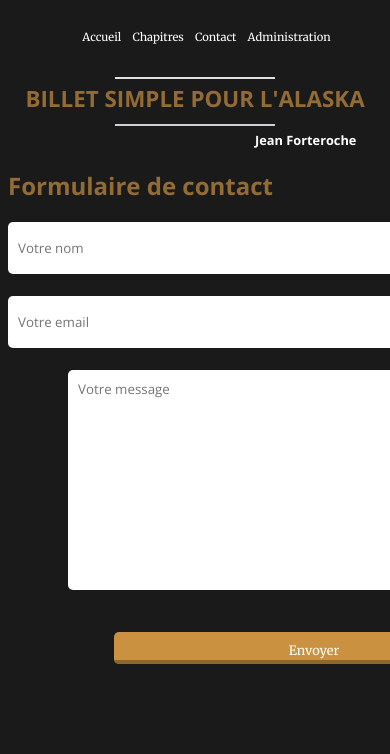
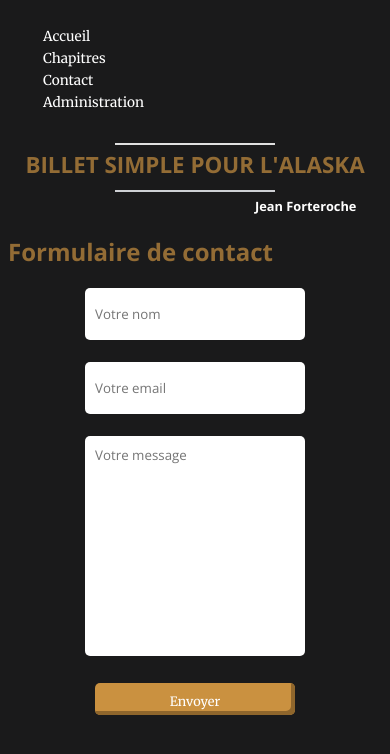
Before and after one commit to b1b1111/Blog-Jean-Forteroche, a PHP site: page /coursphp/contact in a window 390 px wide; the page is wider, and only the part inside the window is pictured. Shown: the top 754 px of that part. Run offline with PHP 8.4, Linux system fonts and the light colour scheme; data that the repository does not hold is empty; some libraries are stand-ins or nearby versions.

Commit message:
MVC-3 responsive ok

```diff
--- a/public/css/style.css
+++ b/public/css/style.css
@@ -127,7 +127,7 @@ label {
     font-family: 'Merriweather', 'Open Sans', Verdana;
     color: white;
     padding: 0 10px 2px 10px;
-    font-size: 0.98em;
+    font-size: 1em;
     text-decoration: none;
 }
 
@@ -288,6 +324,34 @@ textarea {
     border-radius: 5px;
     color: black;
 }
+
+#btn_contact {
+    background: rgb(202, 145, 64);
+    text-align: center;
+    position: relative;
+    display: inline-flex;
+    font-size: 0.8em;
+    padding: 12px;
+    font-family: 'Merriweather', 'Open Sans', Verdana;
+    text-decoration: none;
+    color: white;
+    box-shadow: inset -4px -4px 0px 0px rgb(143, 102, 44);
+    border-radius: 5px;
+  }
+#btn_contact:hover, #btn_contact:focus {
+    background: rgb(192, 139, 48);
+    box-shadow: inset -6px -6px 0px 0px rgb(143, 102, 44);
+  }
+  #btn_contact:active {
+    box-shadow: inset 4px 4px 0px 0px rgb(143, 102, 44);
+  }
+  #btn_contact:before, #btn_contact:after {
+    content: '';
+    position: absolute;
+    width: 100%;
+    height: 100%;
+    box-sizing: content-box;
+  }
 
 /*---------------------------------------------ADMINISTRATION-----------------------------------------------*/
 /*----------------------------------------------------------------------------------------------------------*/
@@ -578,16 +640,18 @@ textarea {
         left: calc(50% - 80px);
     }
 
+/*-----------------------------------------------MENU--------------------------------------------------*/
+
     #menu {
-        justify-content: center;
+        justify-content: left;
     }
 
     #tabs li {
-        display: inline-block;
+        display: block;
     }
 
     #tabs a {
-        font-size: 0.7em;
+        font-size: 0.85em;
         margin-left: -5px;
         padding: 0 0 2px 0;
     }
@@ -642,12 +709,12 @@ textarea {
 /*--------------------------------------------COMMENTAIRES--------------------------------------------------*/
 
     #author, textarea {
-        width: 60%;
-        margin: 0 60px 0 60px;
+        width: 70%;
+        margin: 0 40px 0 40px;
     }
 
     label {
-        margin: 0 60px 0 60px;
+        margin: 0 40px 0 40px;
     }
 
     textarea {
@@ -658,14 +725,52 @@ textarea {
         font-size: 1.1em;
     }
 
-    .btn_valid {
-        left: calc(50% - 88px);
+    .btn_comment {
+        left: calc(50% - 72px);
+        margin: 10px 0 5px 0;
+        background: rgb(202, 145, 64);
+        font-size: 0.7em;
+        padding: 9px;
+      }
+
+/*----------------------------------------------CONTACT--------------------------------------------------*/
+
+    #contact_form input {
+        width: 200px;
     }
+
+    #contact_form textarea {
+        width: 200px;
+        resize: none;
+        margin: 0 30px 0 30px;
+    }
+
+
 /*--------------------------------------------ADMINISTRATION--------------------------------------------------*/
     .adminH2 {
-        font-size: 0.65em;
+        font-size: 0.8em;
         padding: 10px;
-        margin: 40px 70px 0 70px;
+        margin: 40px 70px 10px 30px;
+    }
+
+    .adminParagraphe {
+        font-size: 0.95em;
+    }
+
+    .btn_suppr {
+        margin-top: 15px;
+        font-size: 0.8em;
+    }
+
+    .btn_valid {
+        left: 8px;
+        font-size: 0.8em;
+        padding: 8px;
+    }
+
+    .admin_modif {
+        font-size: 0.8em;
+        padding: 8px;
     }
 
 /*-----------------------------------------------FOOTER-------------------------------------------*/
--- a/view/frontend/contact.php
+++ b/view/frontend/contact.php
@@ -17,7 +17,7 @@ $menu = view_menu();
 				}
 
 				?></textarea><br /><br />
-		<input class="btn_valid"  type="submit" value="Envoyer" name="mailform"/>
+		<input id="btn_contact"  type="submit" value="Envoyer" name="mailform"/>
 	</form>
 
 <?php $content = ob_get_clean(); ?>
--- a/view/frontend/listPostView.php
+++ b/view/frontend/listPostView.php
@@ -36,8 +36,9 @@ $menu = view_menu();
 
         ?>
             <br /><br />
-            <a class="btn_valid" href="<?php $_POST['URL_PATH'] ?>chapitres/<?= $data['id'] ?>">lire plus</a>
+
         </div>
+        <a class="btn_valid" href="<?php $_POST['URL_PATH'] ?>chapitres/<?= $data['id'] ?>">lire plus</a>
     </div>
 
 <?php
```
Also changed, not shown: other parts of public/css/style.css (+42 -5 lines), view/frontend/postView.php (+7 -4 lines).
